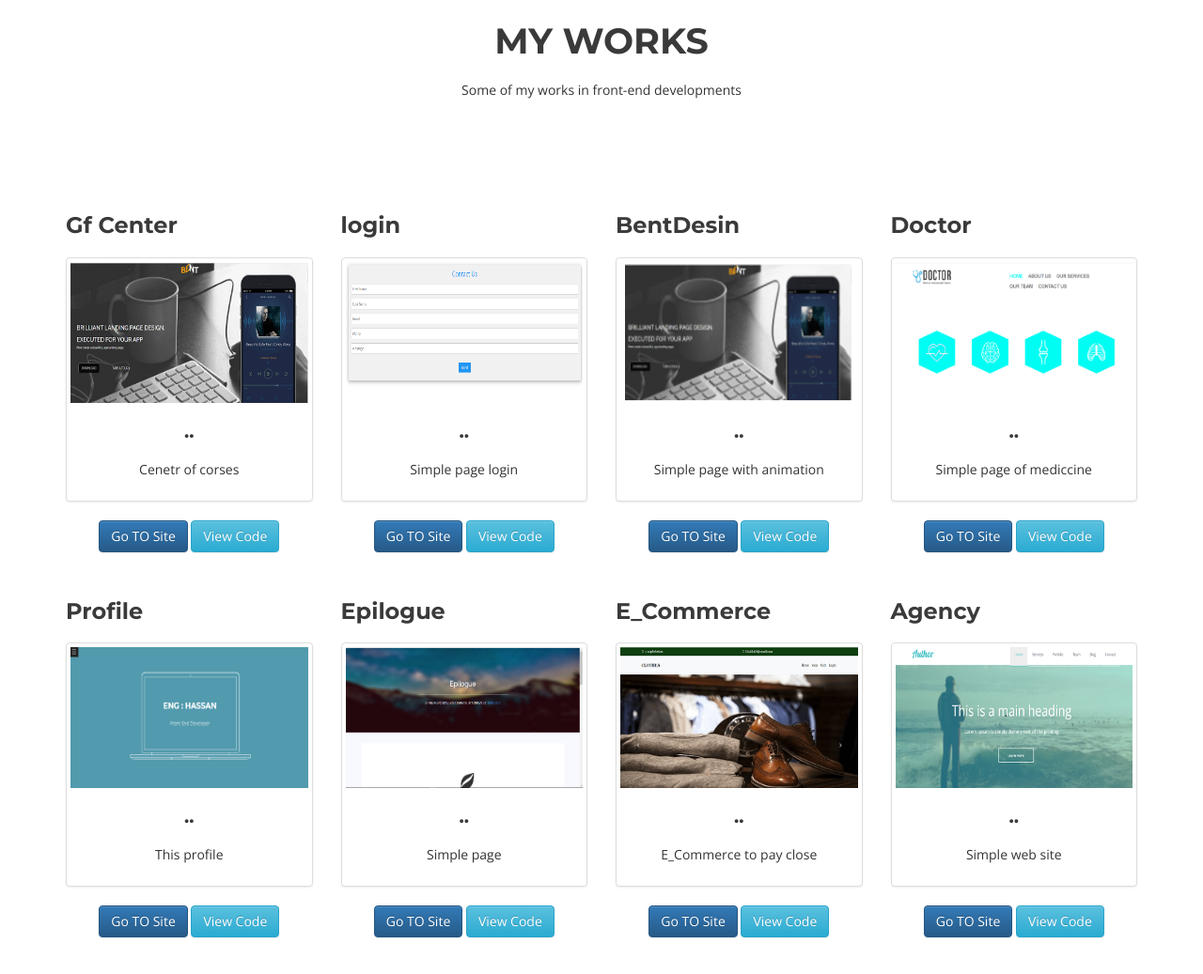
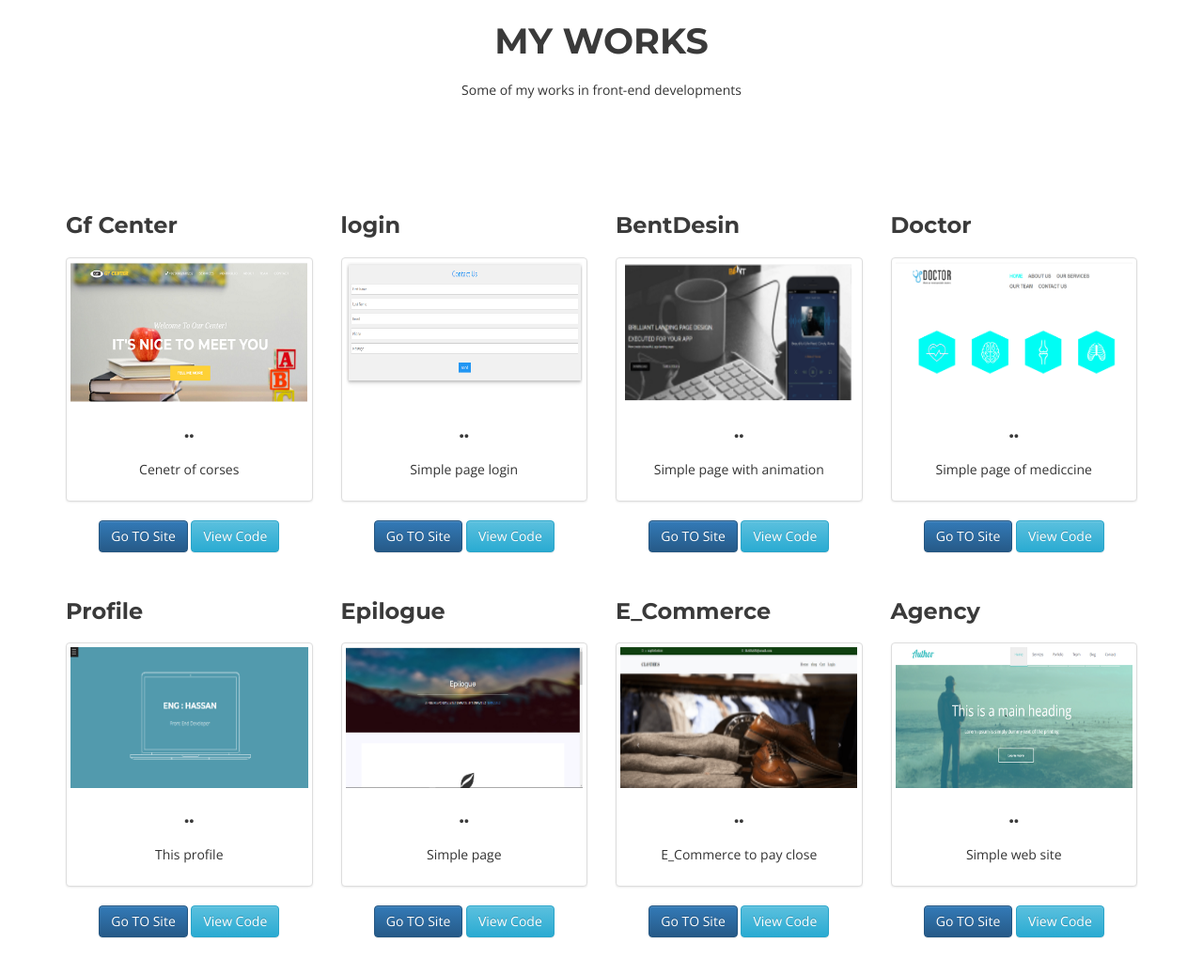
Before and after one commit to hassan3030/profile, a plain HTML site: page index.html in a window 1280 px wide. Shown: the part 722-1759 px from the top of the page at 94% size. Drawn offline with nearby package versions, Linux system fonts and the light colour scheme.

Commit message:
Update index.html

```diff
--- a/index.html
+++ b/index.html
@@ -91,7 +91,7 @@
                     <div class="service-box wow bounceInDown" data-wow-delay="0.1s">
                         <h4>Gf Center</h4>
                         <div class="thumbnail">
-                            <img src="assets/works/Capture3.PNG" alt="not found">
+                            <img src="assets/works/Capture.PNG" alt="not found">
                             <div class="caption">
                                 <h5>..</h5>
                                 <p>Cenetr of corses</p>
@@ -188,7 +188,7 @@
                     <div class="service-box wow bounceInDown" data-wow-delay="0.1s">
                         <h4>E_Commerce</h4>
                         <div class="thumbnail">
-                            <img src="assets/works/Capture7.PNG" alt="not found">
+                            <img src="assets/works/c7.PNG" alt="not found">
                             <div class="caption">
                                 <h5>..</h5>
                                 <p>E_Commerce to pay close</p>
```
